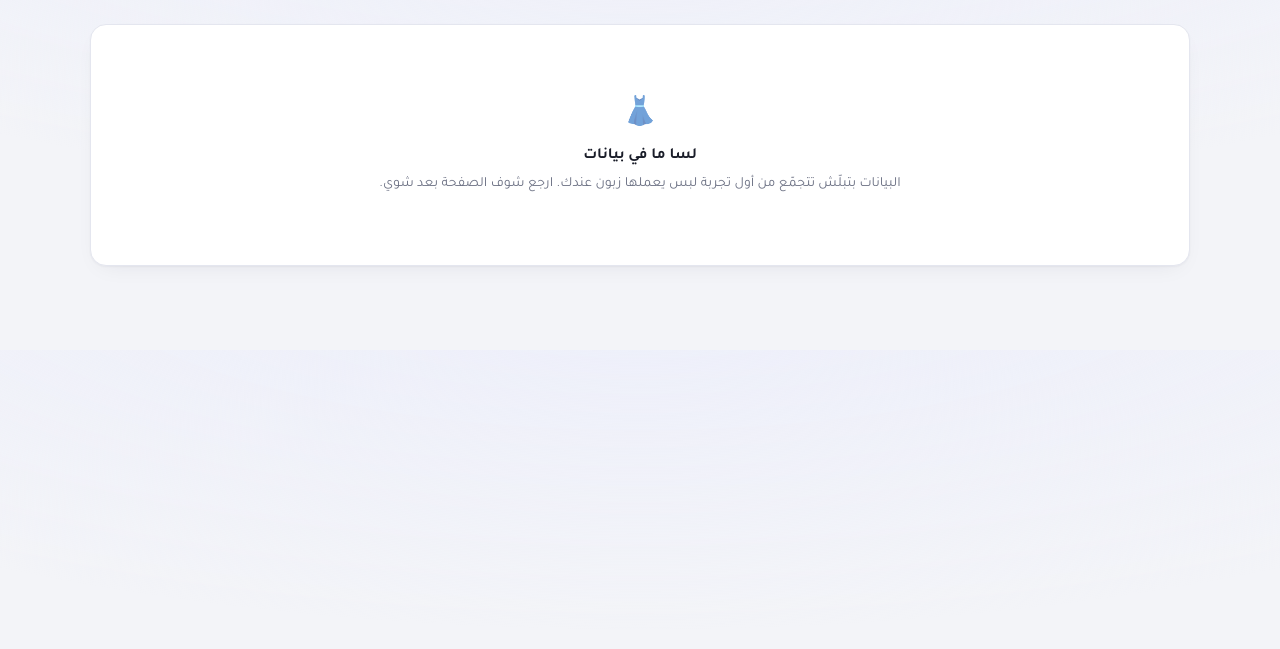
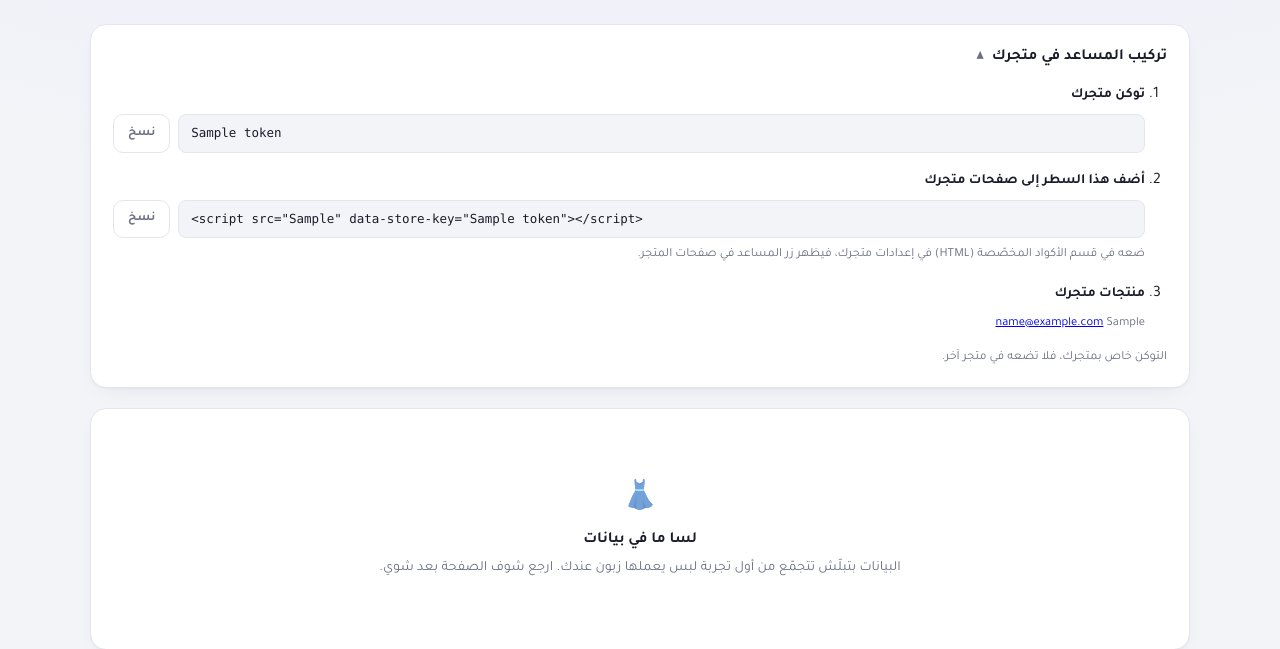
Before and after one commit to sidra221/control-dashboard, a Django app: template apitokens/templates/apitokens/portal/home.html in a window 1280 px wide. Shown: the part 84-733 px from the top of the page. Before the commit the page ends 351 px from the top, so only its background shows below. Run offline with Django 5.2, Linux system fonts and the light colour scheme; the template is opened without the code that fills it: most values are stand-ins (such as "Sample title", 1, 10 or a date in 2020).

Commit message:
feat: merchant dashboard shows the store token and the install line with copy buttons
Co-Authored-By: Claude Opus 5.5 <noreply@anthropic.com>

```diff
--- a/apitokens/i18n_portal.py
+++ b/apitokens/i18n_portal.py
@@ -196,6 +196,33 @@ PORTAL_TRANSLATIONS = {
         "en": "Registration is temporarily unavailable. Please try again later.",
     },
 
+    # ===== portal/_install_card.html — تركيب المساعد بالمتجر (توكن + سطر السكربت) =====
+    "portal_install_title": {"ar": "تركيب المساعد في متجرك", "en": "Install the assistant in your store"},
+    "portal_install_step1": {"ar": "توكن متجرك", "en": "Your store token"},
+    "portal_install_step2": {
+        "ar": "أضف هذا السطر إلى صفحات متجرك",
+        "en": "Add this line to your store pages",
+    },
+    "portal_install_step2_note": {
+        "ar": "ضعه في قسم الأكواد المخصّصة (HTML) في إعدادات متجرك، فيظهر زر المساعد في صفحات المتجر.",
+        "en": "Put it in the custom code (HTML) section of your store settings, and the assistant button appears on your store pages.",
+    },
+    "portal_install_step3": {"ar": "منتجات متجرك", "en": "Your products"},
+    "portal_install_products": {
+        "ar": "لدى المساعد {n} منتجاً من متجرك يقترح منها على زبائنك.",
+        "en": "The assistant has {n} products from your store to suggest to shoppers.",
+    },
+    "portal_install_no_products": {
+        "ar": "لا توجد منتجات بعد، والمساعد يقترح على زبائنك من منتجاتك فقط. تواصل معنا لربط متجرك على سلة أو زد أو Shopify أو لرفع منتجاتك.",
+        "en": "There are no products yet, and the assistant only suggests your own products. Contact us to connect your Salla, Zid or Shopify store or to upload your products.",
+    },
+    "portal_install_token_note": {
+        "ar": "التوكن خاص بمتجرك، فلا تضعه في متجر آخر.",
+        "en": "This token belongs to your store; do not use it on another store.",
+    },
+    "portal_install_copy": {"ar": "نسخ", "en": "Copy"},
+    "portal_install_copied": {"ar": "تم النسخ ✓", "en": "Copied ✓"},
+
     # ===== portal/pending.html — صفحة الاشتراك (حساب موثّق بلا متجر) =====
     "portal_pending_title": {"ar": "فعّل اشتراكك", "en": "Activate your subscription"},
     "portal_pending_sub": {"ar": "خطوة أخيرة لتشغيل الخدمة في متجرك", "en": "One last step to run the service in your store"},
--- /dev/null
+++ b/apitokens/templates/apitokens/portal/_install_card.html
@@ -0,0 +1,26 @@
+{# تركيب المساعد: توكن المتجر وسطر السكربت مع زر نسخ. open=True: بطاقة مفتوحة (متجر جديد)، غير هيك مطوية. #}
+<details class="card install-card"{% if open %} open{% endif %}>
+  <summary><h2>{{ T.portal_install_title }}</h2></summary>
+  <ol class="install-steps">
+    <li>
+      <strong>{{ T.portal_install_step1 }}</strong>
+      <div class="copy-row">
+        <code dir="ltr" id="store-token">{{ merchant.token }}</code>
+        <button type="button" class="btn-ghost copy-btn" data-copy="store-token" data-done="{{ T.portal_install_copied }}">{{ T.portal_install_copy }}</button>
+      </div>
+    </li>
+    <li>
+      <strong>{{ T.portal_install_step2 }}</strong>
+      <div class="copy-row">
+        <code dir="ltr" id="install-snippet">&lt;script src="{{ widget_src }}" data-store-key="{{ merchant.token }}"&gt;&lt;/script&gt;</code>
+        <button type="button" class="btn-ghost copy-btn" data-copy="install-snippet" data-done="{{ T.portal_install_copied }}">{{ T.portal_install_copy }}</button>
+      </div>
+      <span class="card-note">{{ T.portal_install_step2_note }}</span>
+    </li>
+    <li>
+      <strong>{{ T.portal_install_step3 }}</strong>
+      <span class="card-note">{% if product_count %}{{ products_line }}{% else %}{{ T.portal_install_no_products }}{% endif %}{% if support_email %} <bdi dir="ltr"><a href="mailto:{{ support_email }}">{{ support_email }}</a></bdi>{% endif %}</span>
+    </li>
+  </ol>
+  <p class="card-note install-secret">{{ T.portal_install_token_note }}</p>
+</details>
--- a/apitokens/templates/apitokens/portal/home.html
+++ b/apitokens/templates/apitokens/portal/home.html
@@ -13,6 +13,7 @@
 
 {% block content %}
   {% if not has_data %}
+  {% include "apitokens/portal/_install_card.html" with open=True %}
   <div class="card">
     <p class="empty"><span class="ico">👗</span><strong>{{ T.portal_home_empty_title }}</strong>{{ T.portal_home_empty_text }}</p>
   </div>
@@ -135,10 +136,28 @@
     <p class="empty"><span class="ico">🗂️</span>{{ T.portal_home_top_empty }}</p>
     {% endif %}
   </div>
+  {% include "apitokens/portal/_install_card.html" with open=False %}
   {% endif %}
 {% endblock %}
 
 {% block extra_style %}
+  .install-card summary { cursor: pointer; list-style: none; }
+  .install-card summary::-webkit-details-marker { display: none; }
+  .install-card summary h2 { display: inline; margin: 0; }
+  .install-card summary::after { content: "▾"; color: var(--muted); margin-inline-start: 8px; }
+  .install-card[open] summary::after { content: "▴"; }
+  .install-card[open] summary { margin-bottom: 14px; }
+  .install-steps { margin: 0; padding-inline-start: 22px; display: flex; flex-direction: column; gap: 16px; }
+  .install-steps li > strong { display: block; font-size: 14px; margin-bottom: 8px; }
+  .install-steps li > .card-note { display: block; margin-top: 6px; line-height: 1.7; }
+  .copy-row { display: flex; gap: 8px; align-items: stretch; min-width: 0; }
+  .copy-row code {
+    flex: 1; min-width: 0; overflow-x: auto; white-space: nowrap; font-size: 12.5px;
+    background: var(--bg); border: 1px solid var(--border); border-radius: 8px; padding: 9px 12px;
+    font-family: ui-monospace, SFMono-Regular, Menlo, monospace; text-align: left;
+  }
+  .copy-btn { flex: none; padding: 8px 14px; }
+  .install-secret { margin: 14px 0 0; }
   .filters { display: flex; flex-wrap: wrap; gap: 14px; align-items: end; }
   .filters .field select { min-width: 160px; }
   .range-note { margin: 14px 0 0; }
@@ -163,3 +182,29 @@
     .hint { display: block; margin: 4px 0 0; }
   }
 {% endblock %}
+
+{% block scripts %}
+<script>
+  (function () {
+    // نسخ التوكن أو سطر التركيب بضغطة
+    document.querySelectorAll(".copy-btn").forEach(function (btn) {
+      var label = btn.textContent;
+      btn.addEventListener("click", function () {
+        var text = document.getElementById(btn.getAttribute("data-copy")).textContent;
+        var done = function () {
+          btn.textContent = btn.getAttribute("data-done");
+          setTimeout(function () { btn.textContent = label; }, 1800);
+        };
+        if (navigator.clipboard && window.isSecureContext) {
+          navigator.clipboard.writeText(text).then(done);
+        } else {
+          var area = document.createElement("textarea");
+          area.value = text; document.body.appendChild(area); area.select();
+          try { document.execCommand("copy"); done(); } catch (e) {}
+          document.body.removeChild(area);
+        }
+      });
+    });
+  })();
+</script>
+{% endblock %}
--- a/apitokens/test_portal_views.py
+++ b/apitokens/test_portal_views.py
@@ -131,7 +131,8 @@ class PortalContentTests(PortalBase):
             self.assertNotIn("SECRET_PROVIDER_FAILURE_42", html)
             self.assertNotIn("sess-hidden", html)
             self.assertNotIn("sess-failed", html)
-            self.assertNotIn(self.m.token, html)
+            # التوكن بيظهر بس جوّا بطاقة التركيب (علني أصلاً: بسطر السكربت بصفحات المتجر)
+            self.assertEqual(html.count(self.m.token), html.split('class="card install-card"')[1].count(self.m.token))
             self.assertNotIn("/admin", html)
             self.assertNotIn("image_quota", html)
             self.assertNotIn("failed try-ons", html)
```
Also changed, not shown: apitokens/portal_views.py (+8 -0 lines), apitokens/test_portal_subscribe.py (+25 -1 lines).
